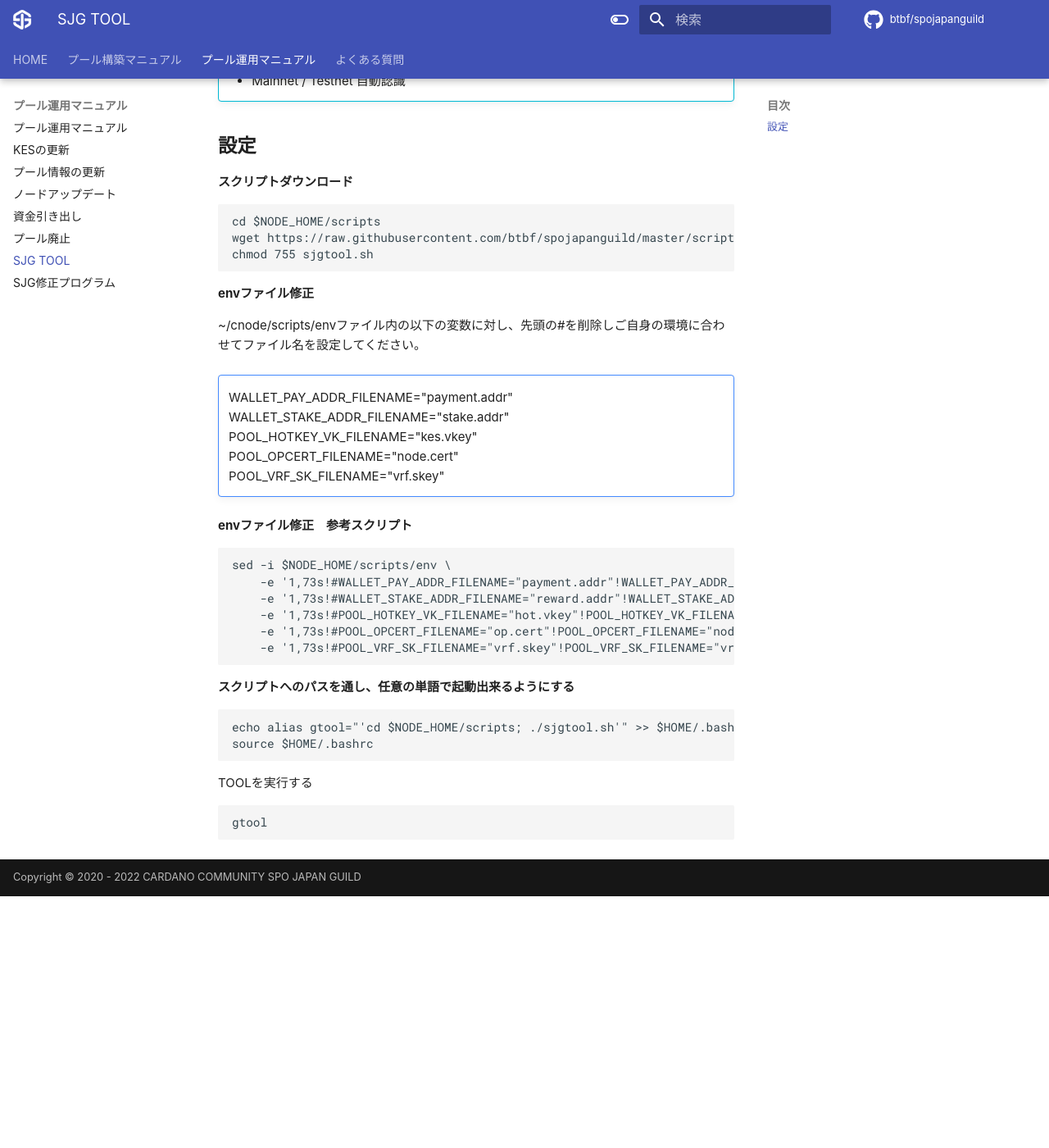
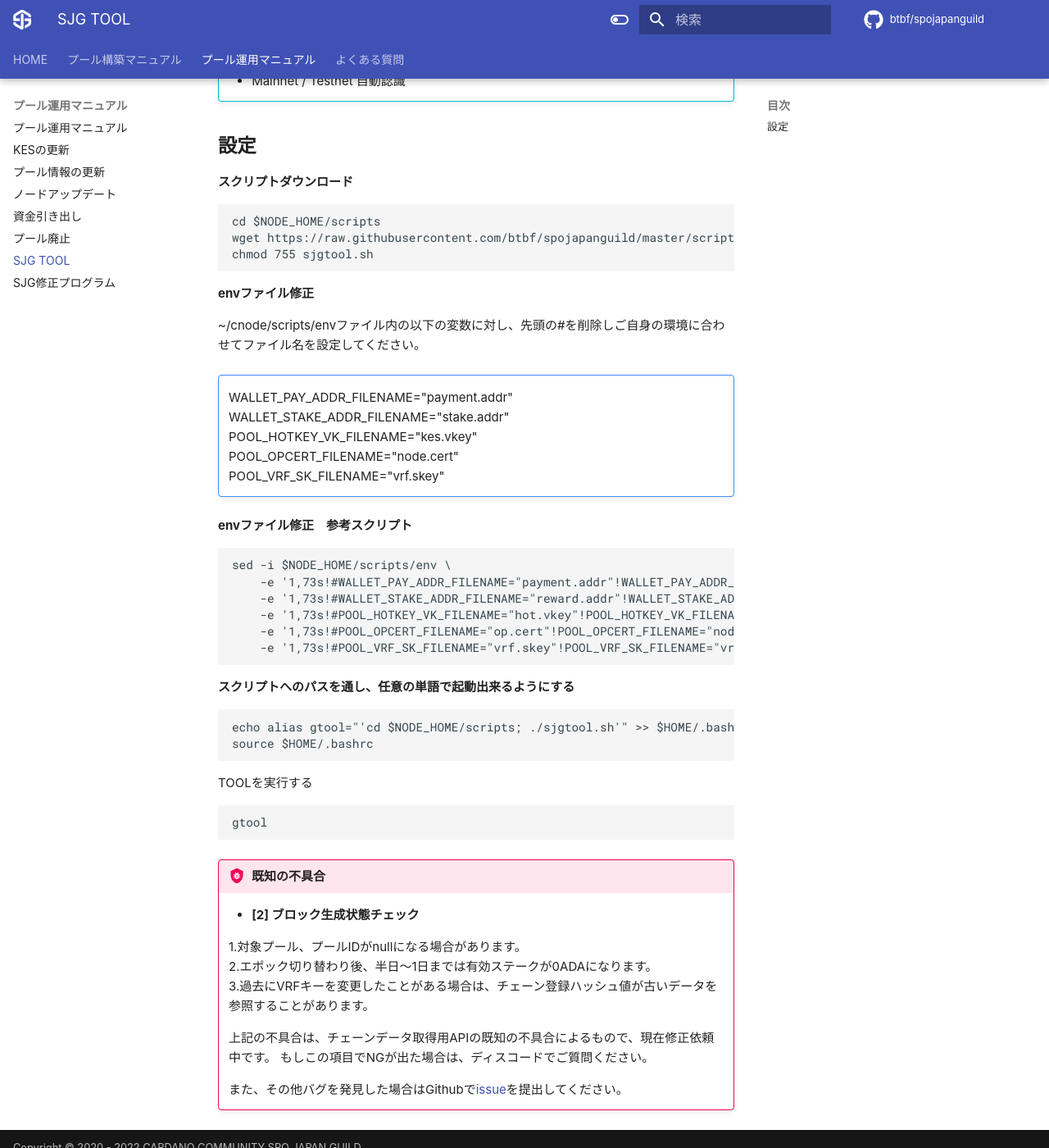
Before and after one commit to btbf/spojapanguild, an MkDocs documentation site: the page built from docs/operation/tool.md, in a window 1280 px wide and 1400 px high, scrolled down 396 px. Shown: the whole window at 82% size. Built offline with MkDocs 1.6.1 and Material for MkDocs 9.7.7, drawn with Linux system fonts in a browser that asks for light colours; comment, search, counter and statistics services are not loaded; before the commit the page ends 1489 px from its top, so only the background shows below that; some of the changed text lies outside the part shown.

Commit message:
tool v2.0 release

````diff
--- a/docs/operation/tool.md
+++ b/docs/operation/tool.md
@@ -15,7 +15,7 @@
 **スクリプトダウンロード**
 ```
 cd $NODE_HOME/scripts
-wget https://raw.githubusercontent.com/btbf/spojapanguild/master/script/sjgtool.sh -O sjgtool.sh
+wget https://raw.githubusercontent.com/btbf/spojapanguild/master/scripts/sjgtool.sh -O sjgtool.sh
 chmod 755 sjgtool.sh
 ```
 
@@ -50,3 +50,16 @@
 ```
 gtool
 ```
+
+!!! bug "既知の不具合"
+
+    * **[2] ブロック生成状態チェック**
+
+    1.対象プール、プールIDがnullになる場合があります。
+    2.エポック切り替わり後、半日～1日までは有効ステークが0ADAになります。
+    3.過去にVRFキーを変更したことがある場合は、チェーン登録ハッシュ値が古いデータを参照することがあります。
+
+    上記の不具合は、チェーンデータ取得用APIの既知の不具合によるもので、現在修正依頼中です。
+    もしこの項目でNGが出た場合は、ディスコードでご質問ください。
+
+    また、その他バグを発見した場合はGithubで[issue](https://github.com/btbf/spojapanguild/issues)を提出してください。
````
Also changed, not shown: other parts of docs/operation/tool.md (+1 -1 lines).
